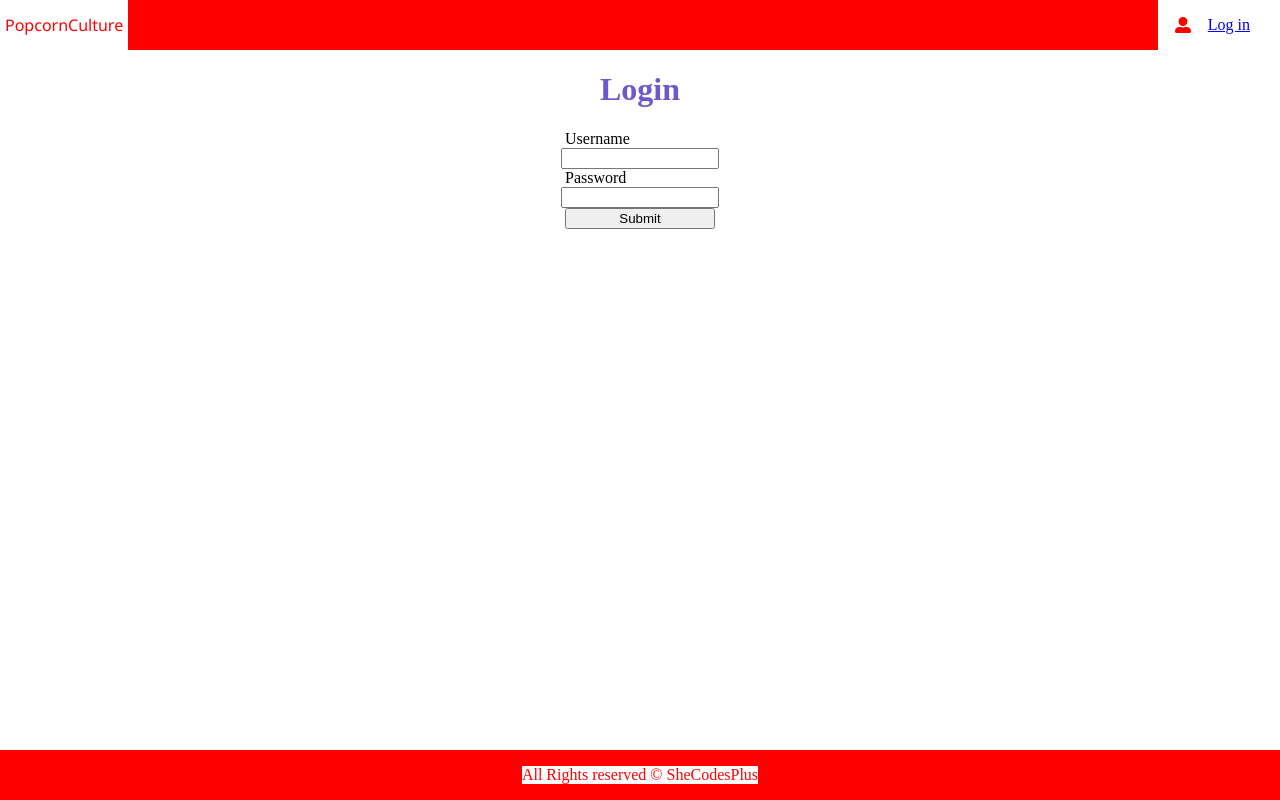
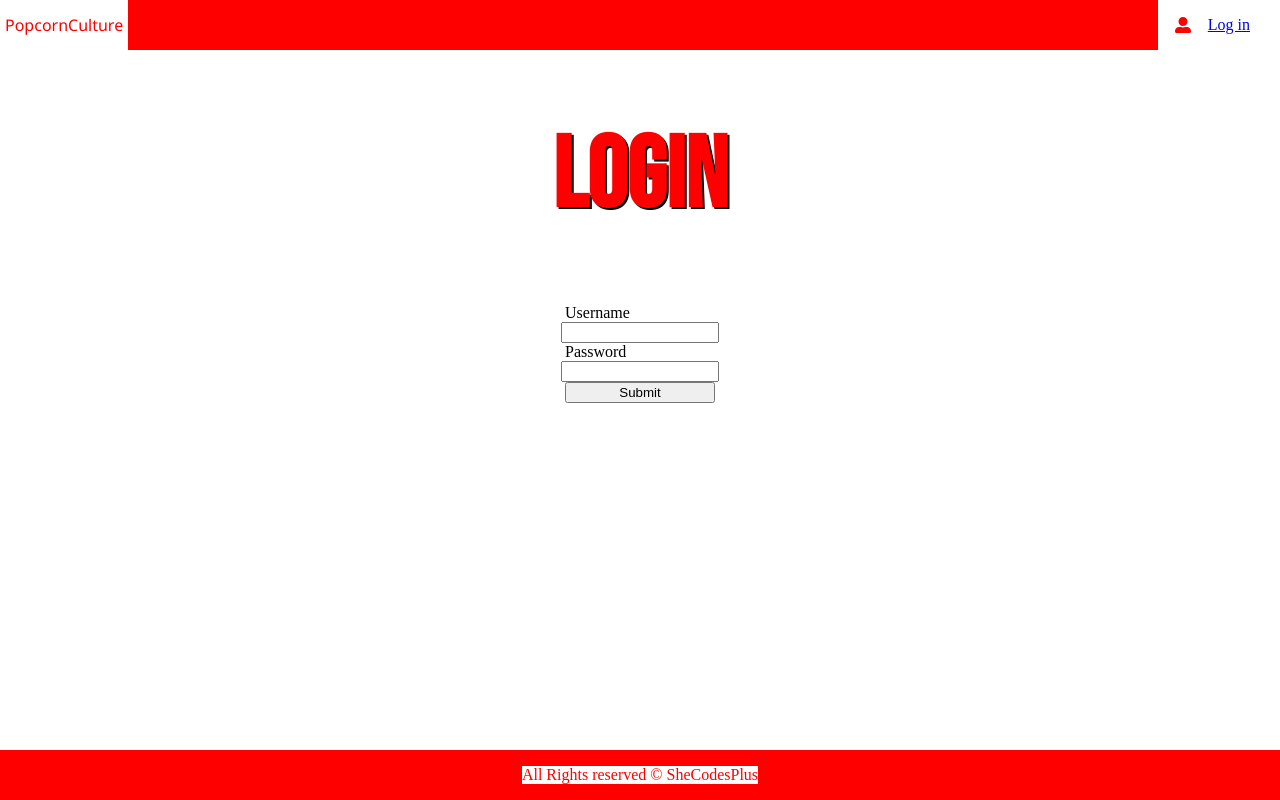
Before and after one commit to PerthWebGirls/plus-perth-2019-floaty-potato-front-end, a React (Create React App) app in the folder popcornculture/: page /Login in a window 1280 px wide. Built offline with nearby package versions, Linux system fonts and the light colour scheme; no server answers.

Commit message:
Page Titles font

```diff
--- a/popcornculture/public/index.html
+++ b/popcornculture/public/index.html
@@ -3,6 +3,7 @@
   <head>
     <meta charset="utf-8" />
     <link rel="icon" href="%PUBLIC_URL%/favicon.ico" />
+    <link href="https://fonts.googleapis.com/css?family=Bebas+Neue&display=swap" rel="stylesheet">
     <meta name="viewport" content="width=device-width, initial-scale=1" />
     <meta name="theme-color" content="#000000" />
     <meta
--- a/popcornculture/src/components/atoms/PageTitles.css
+++ b/popcornculture/src/components/atoms/PageTitles.css
@@ -3,5 +3,8 @@ display: flex;
 }
 
 .PageTitle{
-color: slateblue;
+color: red;
+font-size: 100px;
+font-family: 'Bebas Neue', cursive;
+text-shadow: 2px 2px black;
 }
```
